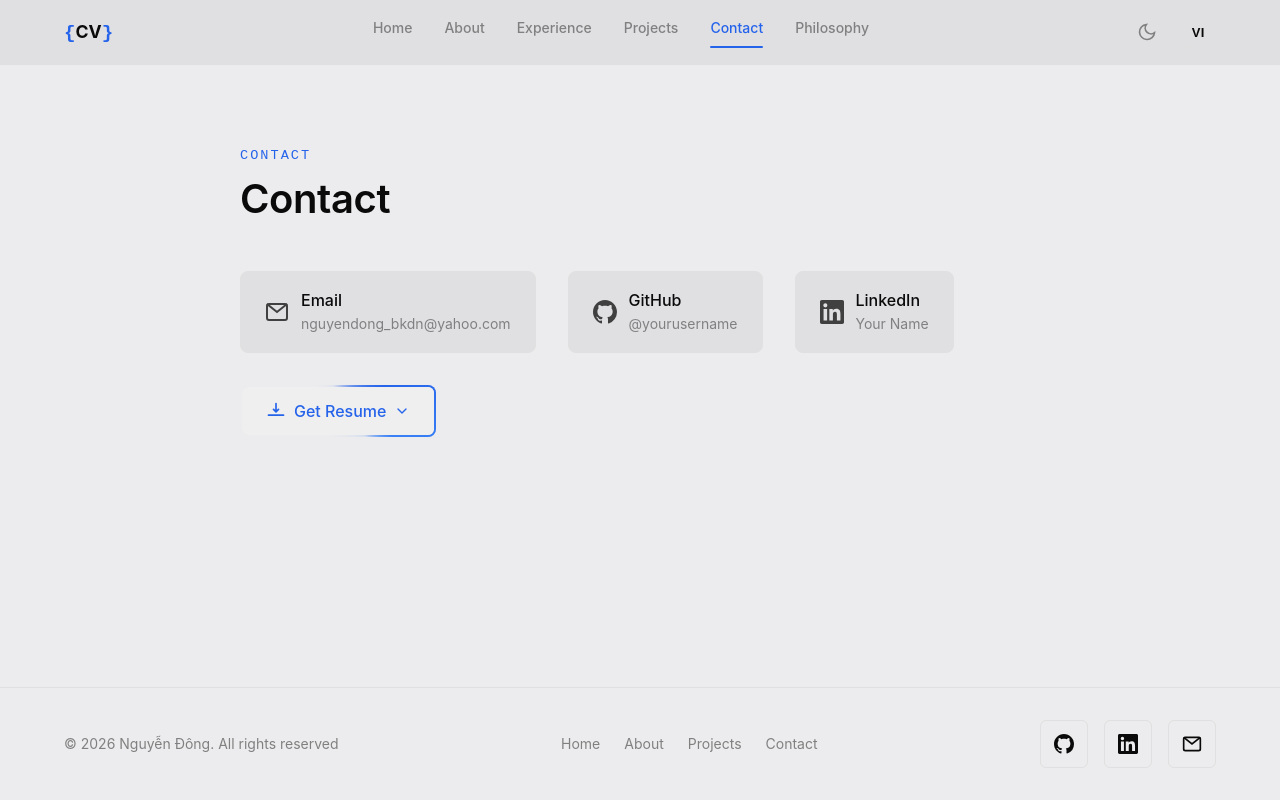
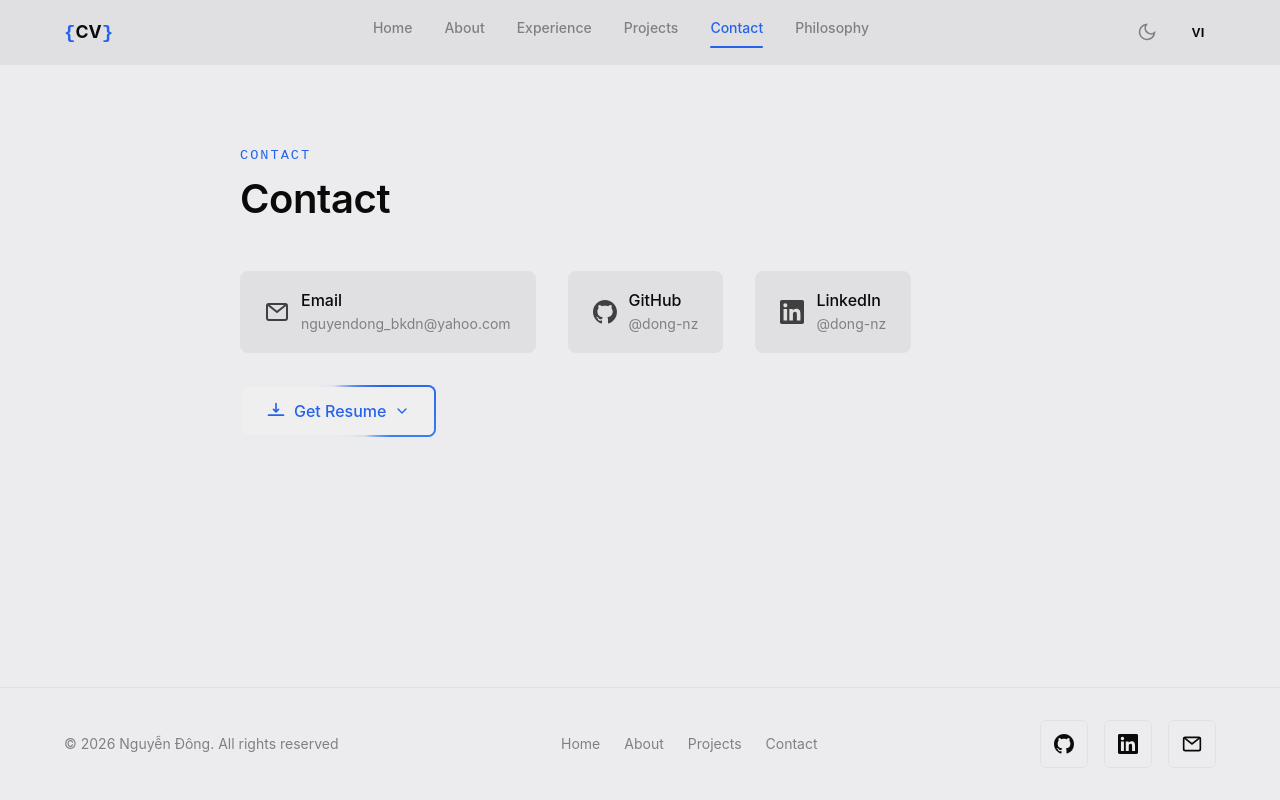
Before and after one commit to dong-nz/cv, a React app: page /contact in a window 1280 px wide. Built offline with nearby package versions, Linux system fonts and the light colour scheme; the HTML template or start-up script is replaced by a standard one.

Commit message:
fixed contact page

```diff
--- a/src/App.css
+++ b/src/App.css
@@ -486,6 +486,11 @@
   background-clip: text;
 }
 
+.ok-possible {
+  font-size: clamp(32px, 5vw, 25px);
+  font-weight: 700;
+}
+
 .hero-cta {
   display: flex;
   gap: 16px;
--- a/src/components/sections/Hero.tsx
+++ b/src/components/sections/Hero.tsx
@@ -117,9 +117,8 @@ export function Hero() {
                         initial={{opacity: 0, y: 20}}
                         animate={{opacity: 1, y: 0}}
                         transition={{duration: 0.5, delay: 0.5}}
-                    >
-                        {useField(profile.tagline, profile.taglineEn)}
-                    </motion.p>
+                        dangerouslySetInnerHTML={{__html: useField(profile.tagline, profile.taglineEn)}}
+                    />
                     <motion.div
                         className="hero-cta"
                         initial={{opacity: 0, y: 20}}
--- a/src/data/profile.ts
+++ b/src/data/profile.ts
@@ -8,7 +8,7 @@ export const profile: Profile = {
     title: "Senior Software Engineer",
     titleEn: "Senior Software Engineer",
     tagline:
-        "Xây dựng hệ thống có khả năng mở rộng, ứng dụng giải pháp tối ưu, giải quyết trọng tâm vấn đề.",
+        "Phần lớn thời gian tôi là Backend Software Engineer. <p> Muốn tôi là Full Stack Developer, <span class='ok-possible name-highlight'>yes</span>, có thể.</p>",
     taglineEn:
         "Building scalable software systems, intelligent logistics solutions, and practical AI applications.",
     bio: "Senior Software Engineer với kinh nghiệm xây dựng hệ thống phân tán, logistics technology, và ứng dụng AI/ML vào bài toán thực tế. Tập trung vào system architecture, integration, và production-grade solutions.",
--- a/src/pages/ContactPage.tsx
+++ b/src/pages/ContactPage.tsx
@@ -25,7 +25,7 @@ export function ContactPage() {
           </svg>
           <div>
             <div style={{ fontWeight: 500, color: 'var(--text-primary)' }}>{strings.contact.github[lang]}</div>
-            <div style={{ fontSize: '14px', color: 'var(--text-muted)' }}>@yourusername</div>
+            <div style={{ fontSize: '14px', color: 'var(--text-muted)' }}>@dong-nz</div>
           </div>
         </a>
         <a href={profile.linkedinUrl} target="_blank" rel="noopener noreferrer" className="contact-link">
@@ -34,7 +34,7 @@ export function ContactPage() {
           </svg>
           <div>
             <div style={{ fontWeight: 500, color: 'var(--text-primary)' }}>{strings.contact.linkedin[lang]}</div>
-            <div style={{ fontSize: '14px', color: 'var(--text-muted)' }}>Your Name</div>
+            <div style={{ fontSize: '14px', color: 'var(--text-muted)' }}>@dong-nz</div>
           </div>
         </a>
       </div>
```
